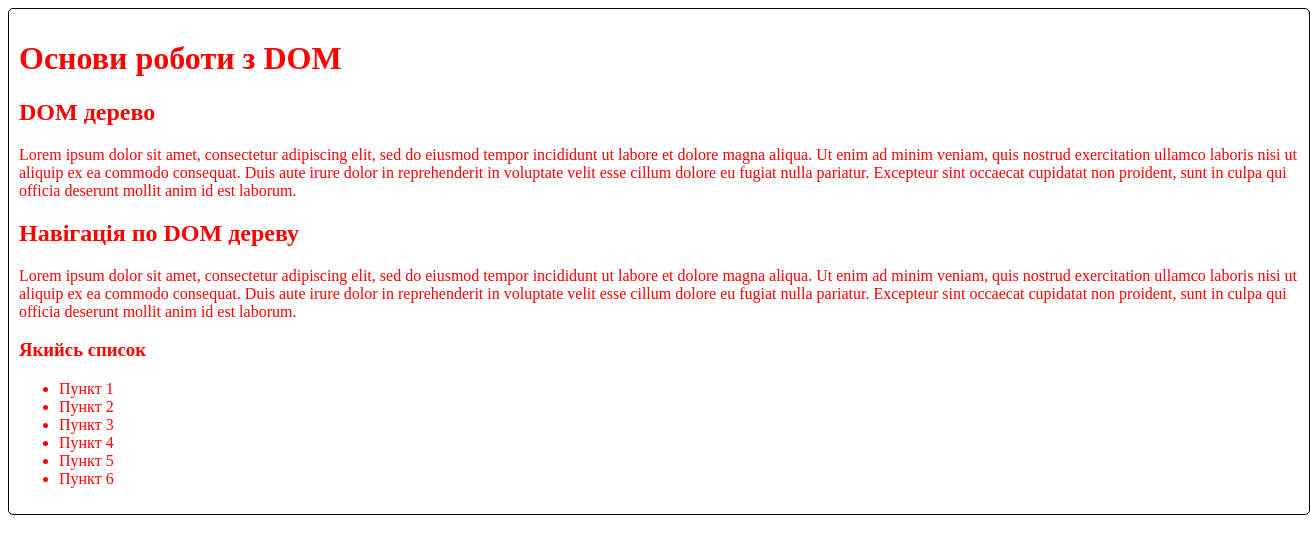
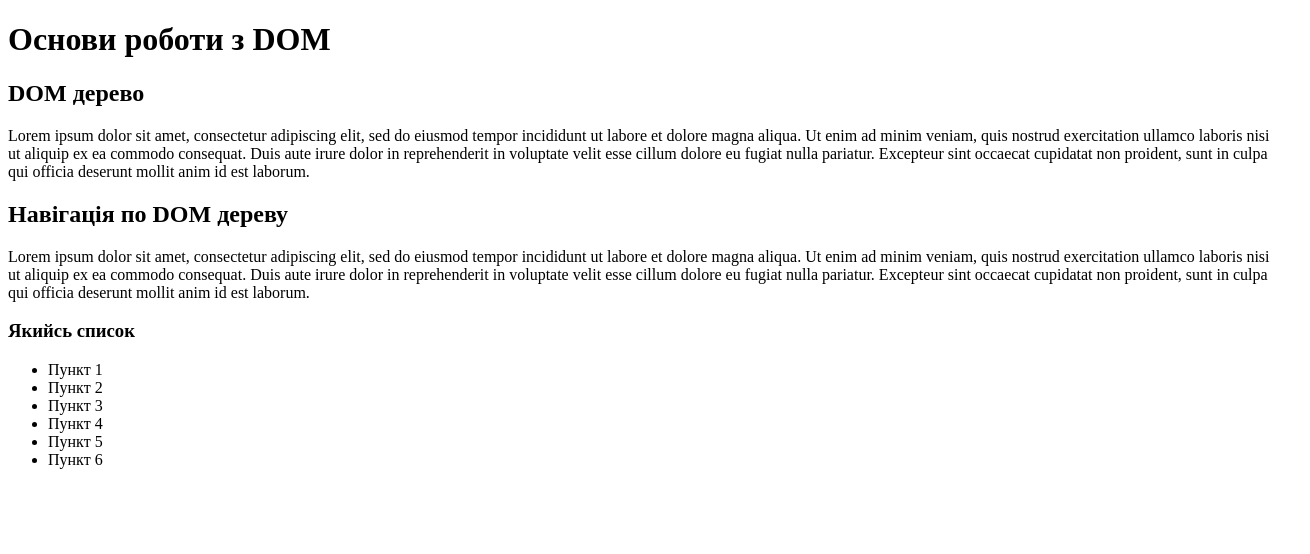
Before and after one commit to rieznik/js-prjctr, a website: page homework_5_dom/selectors/index.html in a window 1280 px wide. Shown: the whole page, 1310 px wide, since content can reach past the window. Drawn offline with Linux system fonts and the light colour scheme.

Commit message:
move selectors task to a separate folder

```diff
--- a/homework_5_dom/index.html
+++ b/homework_5_dom/selectors/index.html
@@ -3,7 +3,6 @@
   <head>
     <meta charset="utf-8" />
     <meta name="viewport" content="width=device-width, initial-scale=1" />
-    <link rel="stylesheet" href="styles.css" />
     <script type="text/javascript" src="main.js"></script>
     <title>webinar 9</title>
   </head>
--- a/homework_5_dom/styles.css
+++ /dev/null
@@ -1,7 +0,0 @@
-body {
-  padding: 10px;
-  color: red;
-  border: 1px solid black;
-  border-radius: 5px;
-  width: 100%;
-}
```
Also changed, not shown: homework_5_dom/selectors/main.js (renamed from homework_5_dom/main.js).
